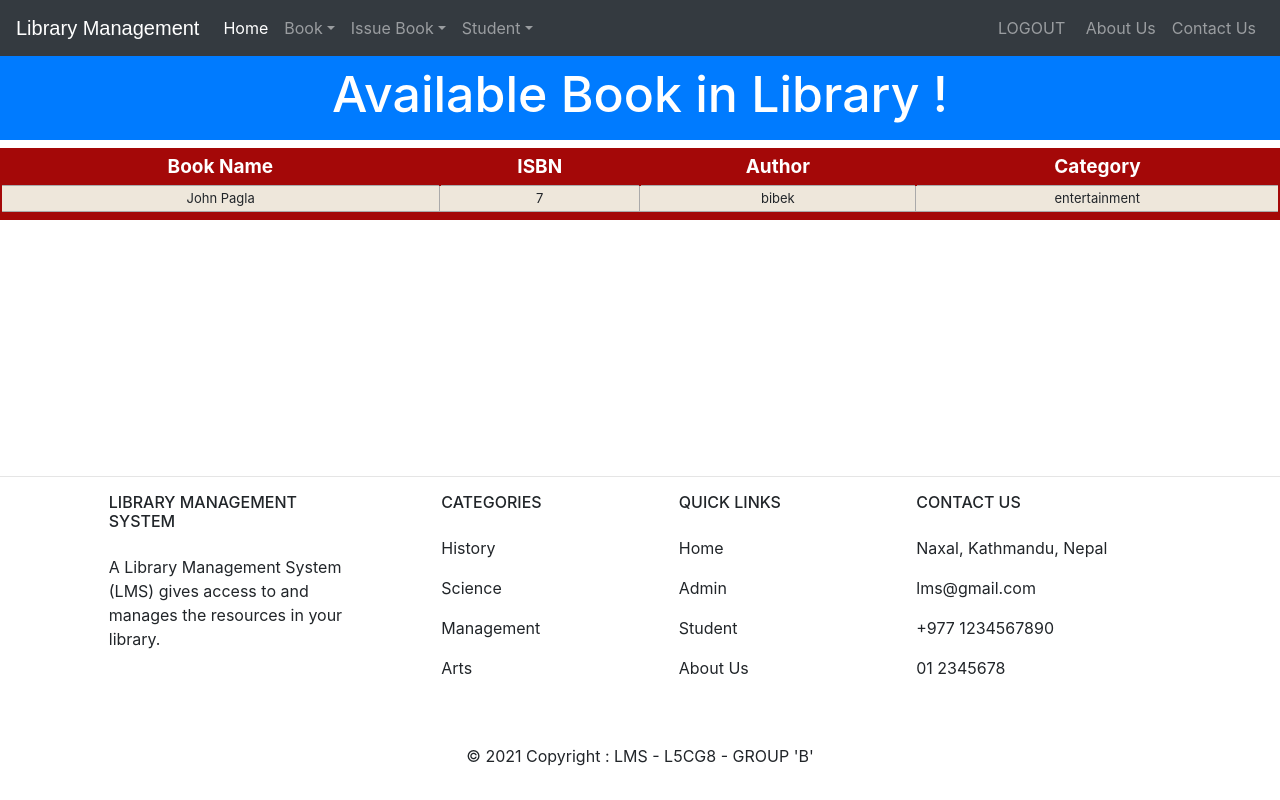
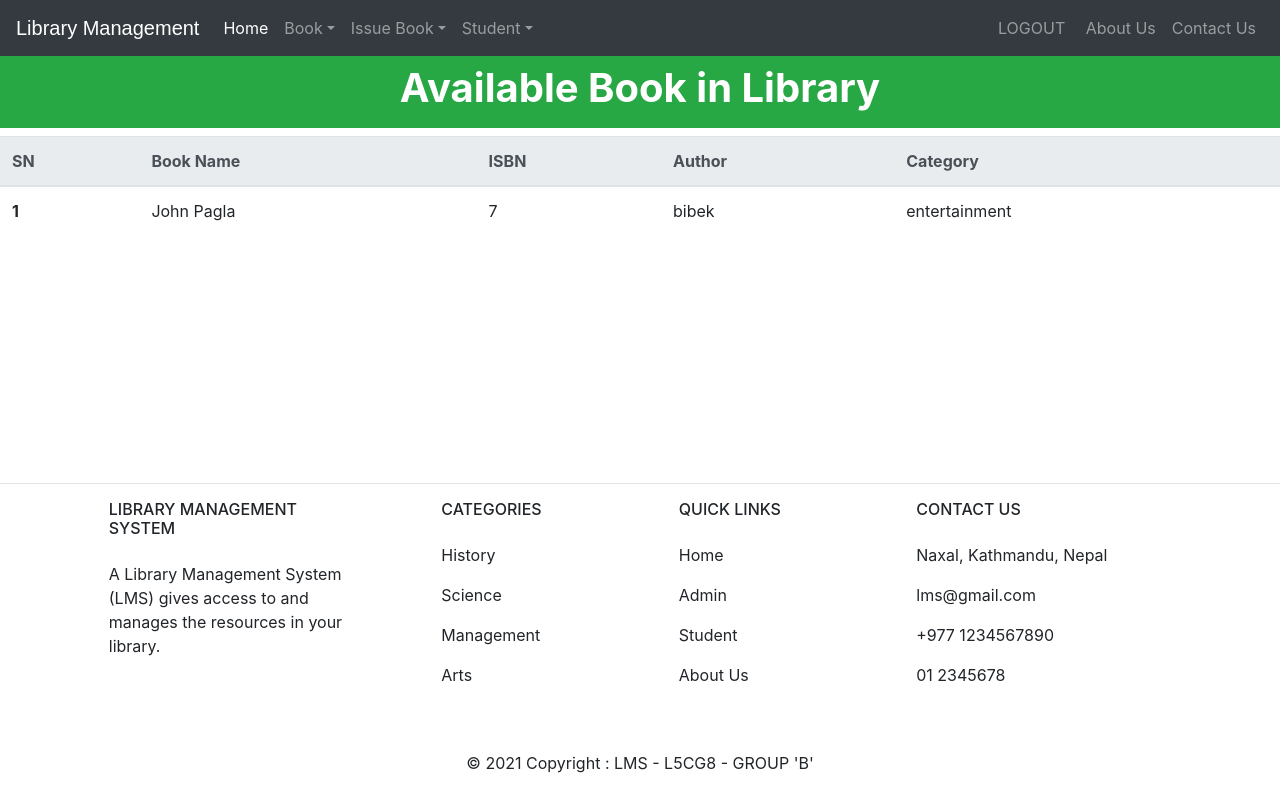
Before and after one commit to PramodChaudhary10/LibraryManagementSystem, a Django app: page /viewbook in a window 1280 px wide. Run offline with Django 3.2, Linux system fonts and the light colour scheme; a user stored in the database is signed in; data comes from the database, SQL or seed files in the repository; both versions use the stored data as it was after the commit; some libraries are stand-ins or nearby versions.

Commit message:
Add Admin Dashboard design and changing available book table design

```diff
--- a/templates/library/footer.html
+++ b/templates/library/footer.html
@@ -5,10 +5,7 @@
 </head>
 
 <footer>
-  <br>
   <hr>
-  <!-- Section: Links  -->
-  <section class="">
   <div class="container">
     <!-- Grid row -->
     <div class="row mt-3">
@@ -81,7 +78,6 @@
     </div>
     <!-- row -->
   </div>
-  </section>
 
   <!-- Copyright -->
   <div class="text-center p-4">
--- a/templates/library/viewbook.html
+++ b/templates/library/viewbook.html
@@ -1,84 +1,30 @@
 <!DOCTYPE html>
 <html lang="en" dir="ltr">
+
 <head>
-<style media="screen">
-table.redTable {
-border: 2px solid #A40808;
-background-color: #EEE7DB;
-width: 100%;
-text-align: center;
-border-collapse: collapse;
-}
-table.redTable td, table.redTable th {
-border: 1px solid #AAAAAA;
-padding: 3px 2px;
-}
-table.redTable tbody td {
-font-size: 13px;
-}
-table.redTable tr:nth-child(even) {
-background: #F5C8BF;
-}
-table.redTable thead {
-background: #A40808;
-}
-table.redTable thead th {
-font-size: 19px;
-font-weight: bold;
-color: #FFFFFF;
-text-align: center;
-border-left: 2px solid #A40808;
-}
-table.redTable thead th:first-child {
-border-left: none;
-}
+  <title>LMS || View Books</title>
+</head>
 
-table.redTable tfoot {
-font-size: 13px;
-font-weight: bold;
-color: #FFFFFF;
-background: #A40808;
-}
-table.redTable tfoot td {
-font-size: 13px;
-}
-table.redTable tfoot .links {
-text-align: right;
-}
-table.redTable tfoot .links a{
-display: inline-block;
-background: #FFFFFF;
-color: #A40808;
-padding: 2px 8px;
-border-radius: 5px;
-}
-</style>
-  </head>
 <body>
   {% include "library/navbaradmin.html" %}
   <br>
   <br>
-    <h3 class="p-3 mb-2 bg-primary text-white" style = 'font-size: 50px;text-align:center;'>Available Book in Library !</h3>
+  <h1 class="p-3 mb-2 bg-success text-white text-center font-weight-bold">Available Book in Library </h1>
   {% if books%}
-<table class="redTable">
-<thead>
+  <table class="table">
+    <thead class="thead-light">
       <tr>
-<th>Book Name</th>
-<th>ISBN</th>
-<th>Author</th>
-<th>Category</th>
+        <th scope="col">SN</th>
+        <th scope="col">Book Name</th>
+        <th scope="col">ISBN</th>
+        <th scope="col">Author</th>
+        <th scope="col">Category</th>
       </tr>
     </thead>
-<tfoot>
-<tr>
-<td colspan="4" rowspan="4">
-<div class="links"></div>
-</td>
-</tr>
-</tfoot>
     <tbody>
       {% for book in books %}
       <tr>
+        <th scope="row">1</th>
         <td>{{book.name}}</td>
         <td>{{book.isbn}}</td>
         <td>{{book.author}}</td>
@@ -88,11 +34,17 @@ border-radius: 5px;
     </tbody>
   </table>
   {%else%}
-<h1>Have 0 book</h1>
+  <div class="container">
+    <div class="row  my-3">
+      <div class="col-sm-6 offset-sm-3">
+        <h4>No Books are available</h4>
+      </div>
+    </div>
+  </div>
   {%endif%}
-
 
   <br><br><br><br><br><br><br><br><br>
   {% include "library/footer.html" %}
 </body>
+
 </html>
```
Also changed, not shown: templates/library/addbook.html (+1 -6 lines), templates/library/adminafterlogin.html (+41 -20 lines), db.sqlite3. Lines whose indentation alone changed are shown as unchanged.
